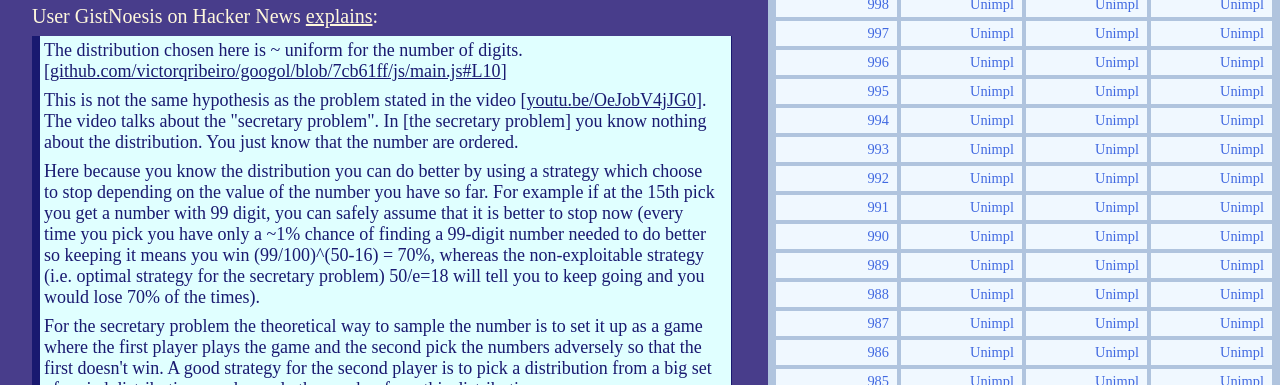
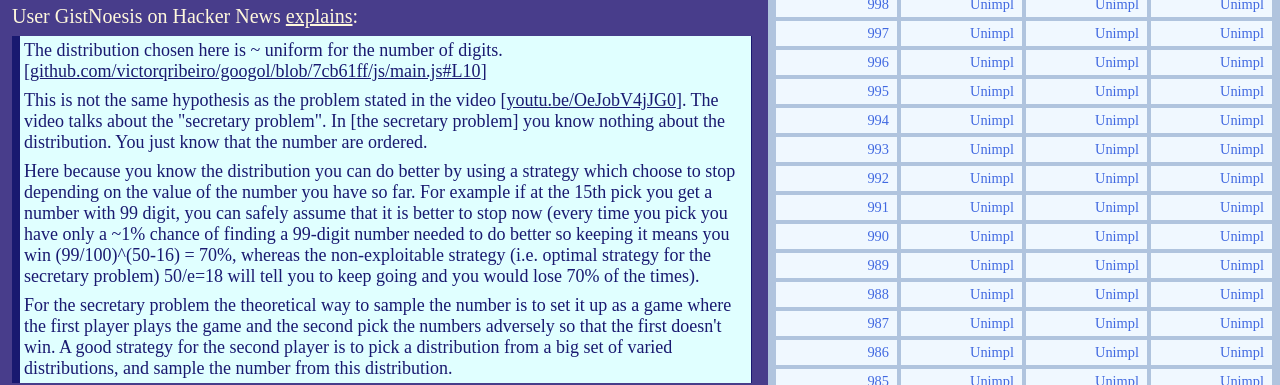
Before and after one commit to ctsrc/simulated-victor-game, a plain HTML site: page index.html in a window 1280 px wide. Shown: the part 120-505 px from the top of the page. Drawn offline with Linux system fonts and the light colour scheme.

Commit message:
Get rid of main container and put all of the content directly into body instead. Adjust some margins and paddings.

```diff
--- a/index.html
+++ b/index.html
@@ -18,7 +18,6 @@ OR IN CONNECTION WITH THE USE OR PERFORMANCE OF THIS SOFTWARE.
 <meta name=viewport content="width=device-width, initial-scale=1">
 <title>A Thousand Rounds of the Victor Game</title>
 <link href=style.css rel=stylesheet>
-<div id=main>
 <h1>A Thousand Rounds of the Victor Game</h1>
 <div id=about>
   <p><strong>The Victor Game</strong> is a game similar to <a href=https://en.wikipedia.org/wiki/Secretary_problem>The Secretary Problem</a>,
@@ -49,7 +48,7 @@ OR IN CONNECTION WITH THE USE OR PERFORMANCE OF THIS SOFTWARE.
   algorithm described by GistNoesis for the specific way that numbers are being generated in The Victor Game.
   Additionally, we run a simple random choice for comparison which has a 50% probability of saying stop when asked whether to stop or to continue.
 <p>Results from the simulation are summarized in <a href=#results-summary>a separate table</a> for easy review.
-  <p>Please note that the percentages shown in the summary table reflect the percentage of rounds
+<p id=note-about-summary>Please note that the percentages shown in the summary table reflect the percentage of rounds
   in which the "correct" choice was made for each of the three algorithms. The algorithms are given the same inputs
   for each round, but each of them do not "know" what the other algorithms are choosing and are not affected by
   whether or not the other algorithms choose the biggest number or not. In any round, they could all make
@@ -78,5 +77,4 @@ OR IN CONNECTION WITH THE USE OR PERFORMANCE OF THIS SOFTWARE.
   </table>
   <figcaption><strong>Table 1:</strong> Simulation Results Summary.</figcaption>
 </figure>
-</div>
 <script src=simulate.js></script>
--- a/style.css
+++ b/style.css
@@ -28,22 +28,18 @@
   padding: 0;
   box-sizing: border-box;
 }
-@media (max-aspect-ratio: 4/3)
-{
-  #results-summary
-  {
-    margin-top: 1rem;
-  }
-}
 @media (min-aspect-ratio: 4/3)
 {
-  #main
+  :root
+  {
+    scrollbar-width: thin;
+    scrollbar-color: rebeccapurple darkslateblue;
+  }
+  body
   {
     width: 60%;
     height: 100vh;
     overflow: auto;
-    scrollbar-width: thin;
-    scrollbar-color: rebeccapurple darkslateblue;
   }
   #results-summary
   {
@@ -56,16 +52,16 @@
   }
 }
 
-#main
+body
 {
   font-size: 1.25rem;
   padding-top: 1rem;
 }
 
-#main > :not(#results-summary)
+body > :not(#results-summary)
 {
-  margin-left: 2rem;
-  margin-right: 2rem;
+  margin-left: .75rem;
+  margin-right: .75rem;
 }
 
 #about > blockquote
@@ -93,8 +89,13 @@
   margin-top: 1rem;
 }
 
-#main > * + :not(#results-summary),
-#main > :not(#results-summary) * + *,
+#note-about-summary
+{
+  margin-bottom: 1rem;
+}
+
+body > * + :not(#results-summary),
+body > :not(#results-summary) * + *,
 #results-summary > figcaption
 {
   margin-top: .5rem;
@@ -115,6 +116,16 @@
   flex-direction: column;
 
   overflow-y: auto;
+}
+
+@media (max-aspect-ratio: 4/3)
+{
+  #results-summary
+  {
+    padding-left: .75rem;
+    padding-right: .75rem;
+    margin-bottom: 1rem;
+  }
 }
 
 #results-summary-table
```
Lines whose indentation alone changed are shown as unchanged.
